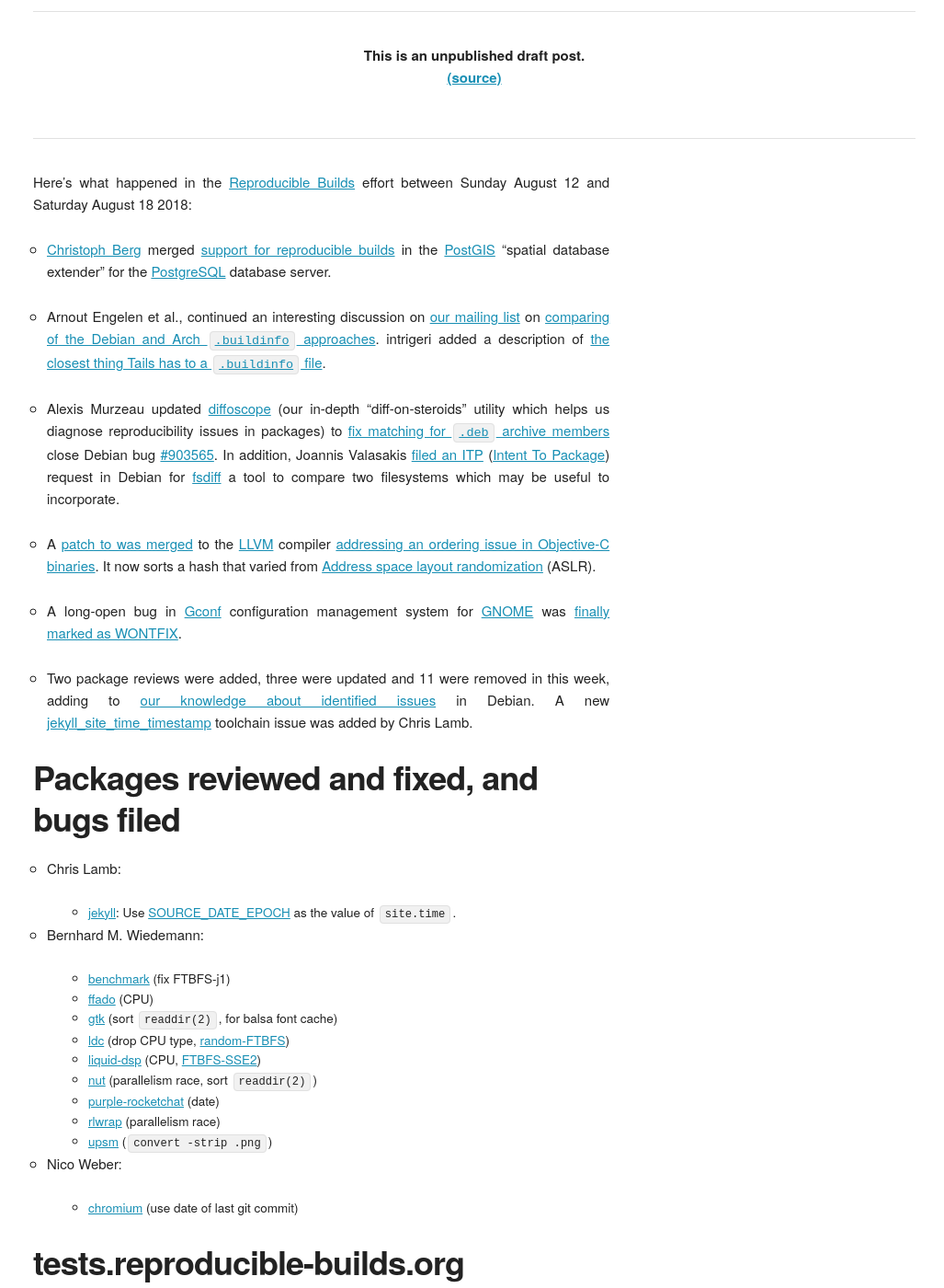
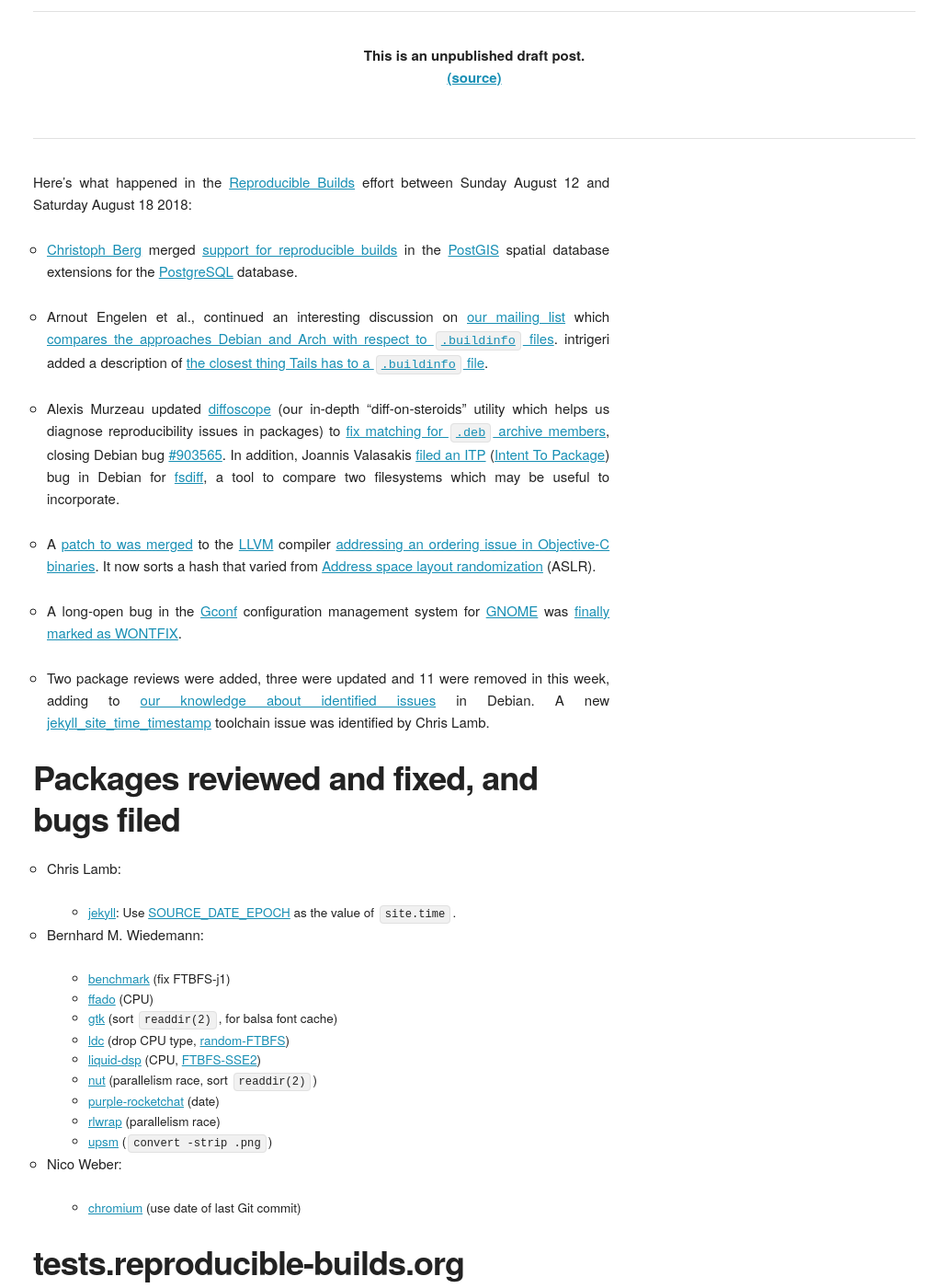
Before and after one commit to prototypefund/reproducible-website, a Jekyll site: the page built from _blog/posts/173.md, in a window 1280 px wide and 1400 px high, scrolled down 269 px. Shown: the whole window at 92% size, without its empty margins (124-1151 px from the left). Built offline with Jekyll 4.4.1, drawn with Linux system fonts in a browser that asks for light colours; some web fonts are replaced.

Commit message:
173: Misc cosmetic changes

```diff
--- a/_blog/posts/173.md
+++ b/_blog/posts/173.md
@@ -5,17 +5,17 @@
 
 Here's what happened in the [Reproducible Builds](https://reproducible-builds.org) effort between Sunday August 12 and Saturday August 18 2018:
 
-* [Christoph Berg](https://www.df7cb.de/) merged [support for reproducible builds](https://github.com/postgis/postgis/commit/873c6cba3e7f7e87b615b25c50d9c8dcede661ec) in the [PostGIS](https://postgis.net/) "spatial database extender" for the [PostgreSQL](https://www.postgresql.org/) database server.
+* [Christoph Berg](https://www.df7cb.de/) merged [support for reproducible builds](https://github.com/postgis/postgis/commit/873c6cba3e7f7e87b615b25c50d9c8dcede661ec) in the [PostGIS](https://postgis.net/) spatial database extensions for the [PostgreSQL](https://www.postgresql.org/) database.
 
-* Arnout Engelen et al., continued an interesting discussion on [our mailing list](https://lists.reproducible-builds.org/listinfo/rb-general) on [comparing of the Debian and Arch `.buildinfo` approaches](https://lists.reproducible-builds.org/pipermail/rb-general/2018-August/001105.html). intrigeri added a description of [the closest thing Tails has to a `.buildinfo` file](https://lists.reproducible-builds.org/pipermail/rb-general/2018-August/001122.html).
+* Arnout Engelen et al., continued an interesting discussion on [our mailing list](https://lists.reproducible-builds.org/listinfo/rb-general) which [compares the approaches Debian and Arch with respect to `.buildinfo` files](https://lists.reproducible-builds.org/pipermail/rb-general/2018-August/001105.html). intrigeri added a description of [the closest thing Tails has to a `.buildinfo` file](https://lists.reproducible-builds.org/pipermail/rb-general/2018-August/001122.html).
 
-* Alexis Murzeau updated [diffoscope](https://diffoscope.org) (our in-depth "diff-on-steroids" utility which helps us diagnose reproducibility issues in packages) to [fix matching for `.deb` archive members](https://salsa.debian.org/reproducible-builds/diffoscope/commit/8b90ec1) close Debian bug [#903565](https://bugs.debian.org/903565). In addition, Joannis Valasakis [filed an ITP](https://bugs.debian.org/906030) ([Intent To Package](https://wiki.debian.org/ITP)) request in Debian for [fsdiff](https://github.com/kanocomputing/fsdiff) a tool to compare two filesystems which may be useful to incorporate.
+* Alexis Murzeau updated [diffoscope](https://diffoscope.org) (our in-depth "diff-on-steroids" utility which helps us diagnose reproducibility issues in packages) to [fix matching for `.deb` archive members](https://salsa.debian.org/reproducible-builds/diffoscope/commit/8b90ec1), closing Debian bug [#903565](https://bugs.debian.org/903565). In addition, Joannis Valasakis [filed an ITP](https://bugs.debian.org/906030) ([Intent To Package](https://wiki.debian.org/ITP)) bug in Debian for [fsdiff](https://github.com/kanocomputing/fsdiff), a tool to compare two filesystems which may be useful to incorporate.
 
 * A [patch to was merged](https://reviews.llvm.org/D50559) to the [LLVM](https://llvm.org/) compiler [addressing an ordering issue in Objective-C binaries](https://bugs.llvm.org/show_bug.cgi?id=35277). It now sorts a hash that varied from [Address space layout randomization](https://en.wikipedia.org/wiki/Address_space_layout_randomization) (ASLR).
 
-* A long-open bug in [Gconf](https://en.wikipedia.org/wiki/GConf) configuration management system for [GNOME](https://www.gnome.org/) was [finally marked as WONTFIX](https://bugzilla.gnome.org/show_bug.cgi?id=784738#c3).
+* A long-open bug in the [Gconf](https://en.wikipedia.org/wiki/GConf) configuration management system for [GNOME](https://www.gnome.org/) was [finally marked as WONTFIX](https://bugzilla.gnome.org/show_bug.cgi?id=784738#c3).
 
-* Two package reviews were added, three were updated and 11 were removed in this week, adding to [our knowledge about identified issues](https://tests.reproducible-builds.org/debian/index_issues.html) in Debian. A new [jekyll\_site\_time\_timestamp](https://salsa.debian.org/reproducible-builds/reproducible-notes/commit/402eafa1) toolchain issue was added by Chris Lamb.
+* Two package reviews were added, three were updated and 11 were removed in this week, adding to [our knowledge about identified issues](https://tests.reproducible-builds.org/debian/index_issues.html) in Debian. A new [jekyll\_site\_time\_timestamp](https://salsa.debian.org/reproducible-builds/reproducible-notes/commit/402eafa1) toolchain issue was identified by Chris Lamb.
 
 Packages reviewed and fixed, and bugs filed
 -------------------------------------------
@@ -37,7 +37,8 @@
     * [upsm](https://build.opensuse.org/request/show/630019) (`convert -strip .png`)
 
 * Nico Weber:
-    * [chromium](https://chromium-review.googlesource.com/c/1167913/) (use date of last git commit)
+
+    * [chromium](https://chromium-review.googlesource.com/c/1167913/) (use date of last Git commit)
 
 tests.reproducible-builds.org development
 -----------------------------------------
```
